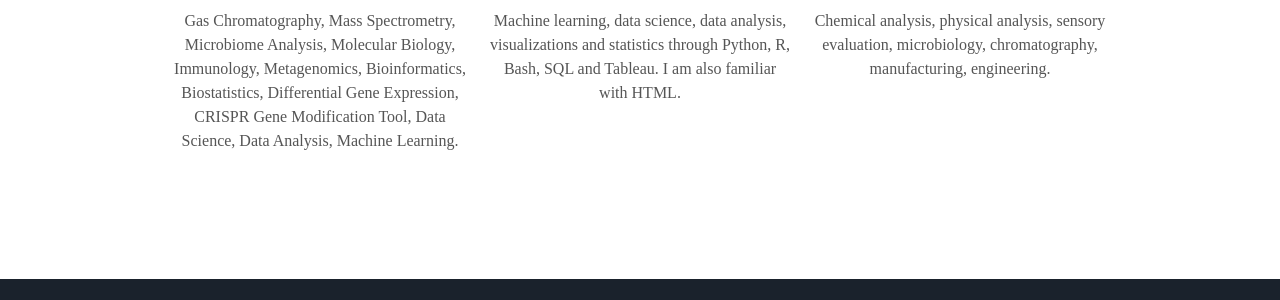
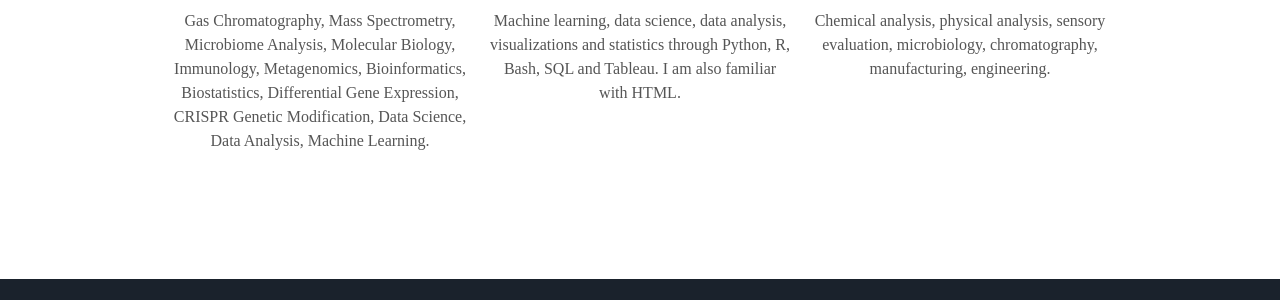
Before and after one commit to jorgegalarza1/jorgegalarza1.github.io, a Jekyll site: the page built from index.html, in a window 1280 px wide. Shown: the part 1541-1841 px from the top of the page. Built offline with Jekyll 4.4.1, drawn with Linux system fonts in a browser that asks for light colours; some web fonts are replaced.

Commit message:
Update about.html

```diff
--- a/_includes/about.html
+++ b/_includes/about.html
@@ -7,7 +7,7 @@
     <h2>Biology</h2>
       <img style="display: block;-webkit-user-select: none;margin: auto;background-color: hsl(0, 0%, 100%);transition: background-color 300ms;" src="https://clipartcraft.com/images/dna-clipart-icon-3.png" width="83" height="87">
     </svg>
-    <p>Gas Chromatography, Mass Spectrometry, Microbiome Analysis, Molecular Biology, Immunology, Metagenomics, Bioinformatics, Biostatistics, Differential Gene Expression, CRISPR Gene Modification Tool, Data Science, Data Analysis, Machine Learning.</p>
+    <p>Gas Chromatography, Mass Spectrometry, Microbiome Analysis, Molecular Biology, Immunology, Metagenomics, Bioinformatics, Biostatistics, Differential Gene Expression, CRISPR Genetic Modification, Data Science, Data Analysis, Machine Learning.</p>
   </div>
   <div class="tech">
     <h2>Data Science</h2>
```
